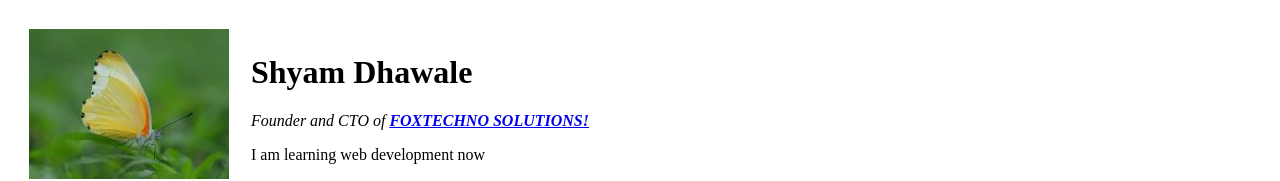
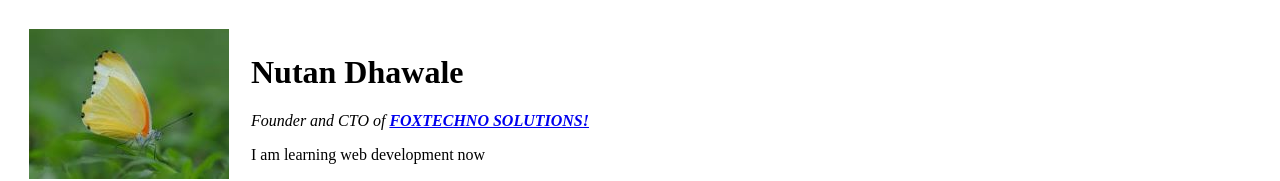
Before and after one commit to shyamdhawale/cv, a plain HTML site: page Index.html in a window 1280 px wide. Shown: the top 181 px of the page. Drawn offline with Linux system fonts and the light colour scheme.

Commit message:
Update Index.html

```diff
--- a/Index.html
+++ b/Index.html
@@ -7,7 +7,7 @@
 	<table cellspacing="20">
 		<tr>
 			<td><img src="images/38054606355_26429c884f_b.jpg" alt="butter fly image"></td>
-			<td><h1>Shyam Dhawale</h1>
+			<td><h1>Nutan Dhawale</h1>
 				<p><em> Founder and CTO of <strong><a href="http://www.foxtechno.com"> FOXTECHNO SOLUTIONS!</a></strong></em></p>
 				<p> I am learning web development now </p></td>
 		</tr>
```
